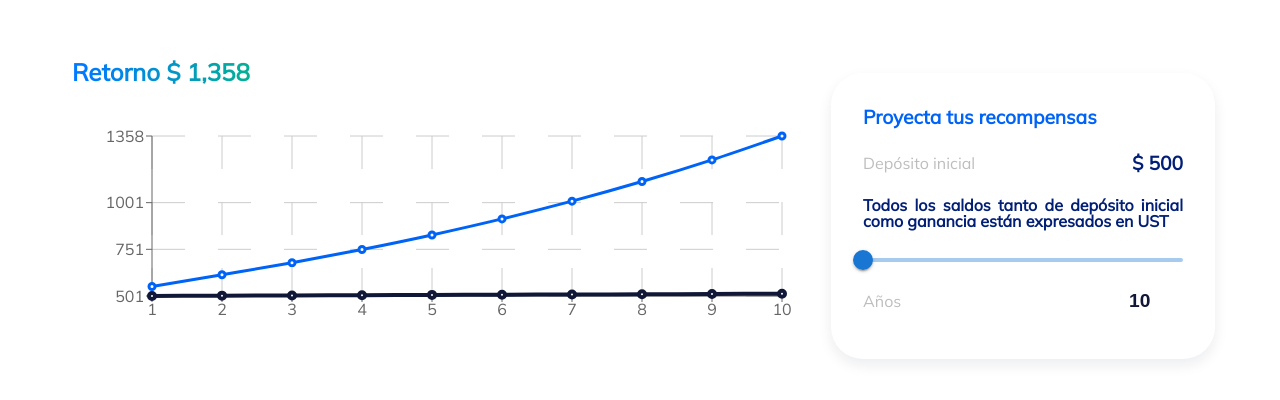
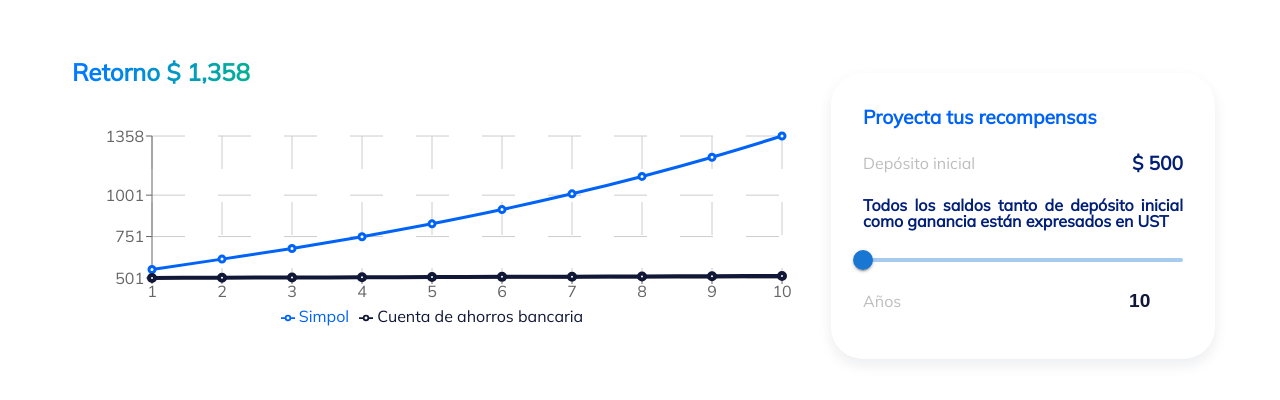
Before and after one commit to GEnma29/TrueGraphsegundaparte, a Next.js app: page / in a window 1280 px wide. Shown: the part 192-592 px from the top of the page. Built offline with nearby package versions, Linux system fonts and the light colour scheme.

Commit message:
add legend

```diff
--- a/pages/components/Graph.js
+++ b/pages/components/Graph.js
@@ -44,6 +44,7 @@ const Graph = ({data, deposit}) => {
         <Tooltip content={CustomTooltip} />
         <Line type="monotone" strokeWidth={3} dataKey="Simpol" stroke="#0063F7" />
         <Line type="monotone" strokeWidth={4} dataKey="Cuenta de ahorros bancaria" stroke="#101737" />
+        <Legend  margin={{top:20}} />
         </LineChart>
        </ResponsiveContainer>
         </>
```
